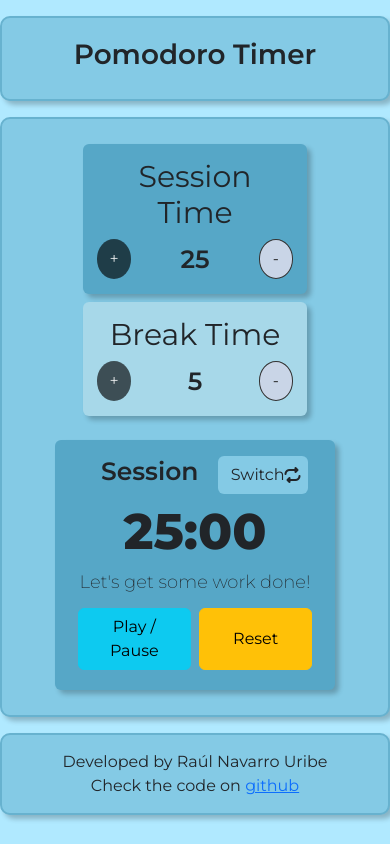
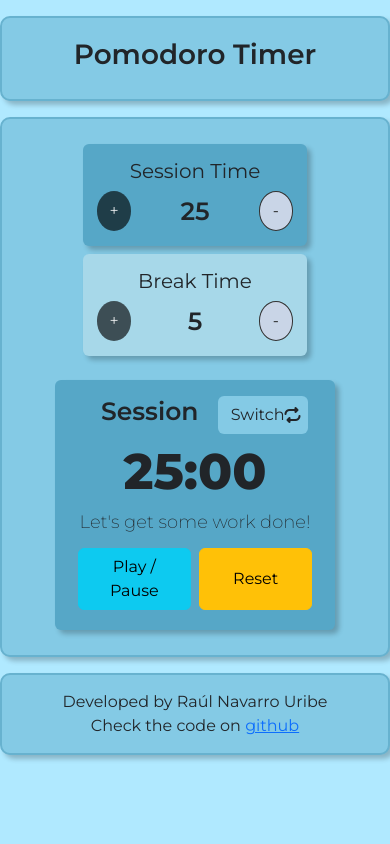
Before and after one commit to raulnu/fcc-frontend-pomodoro, a React (Create React App) app: page / in a window 390 px wide. Built offline with nearby package versions, Linux system fonts and the light colour scheme.

Commit message:
Font weight controller title responsive

```diff
--- a/src/index.scss
+++ b/src/index.scss
@@ -38,7 +38,7 @@ code {
         box-shadow: $regular-shadow;
         padding: 15px 20px;
         .controller-title {
-          font-size: 30px;
+          font-size: 20px;
         }
         .sumar {
           background-color: #000000a2;
@@ -114,6 +114,13 @@ code {
 
 @media (min-width: 768px) {
   .principal {
+    .controladores {
+      .controlador {
+        .controller-title {
+          font-size: 30px;
+        }
+      }
+    }
     .timer {
       .timer-title {
         font-size: 35px;
```
